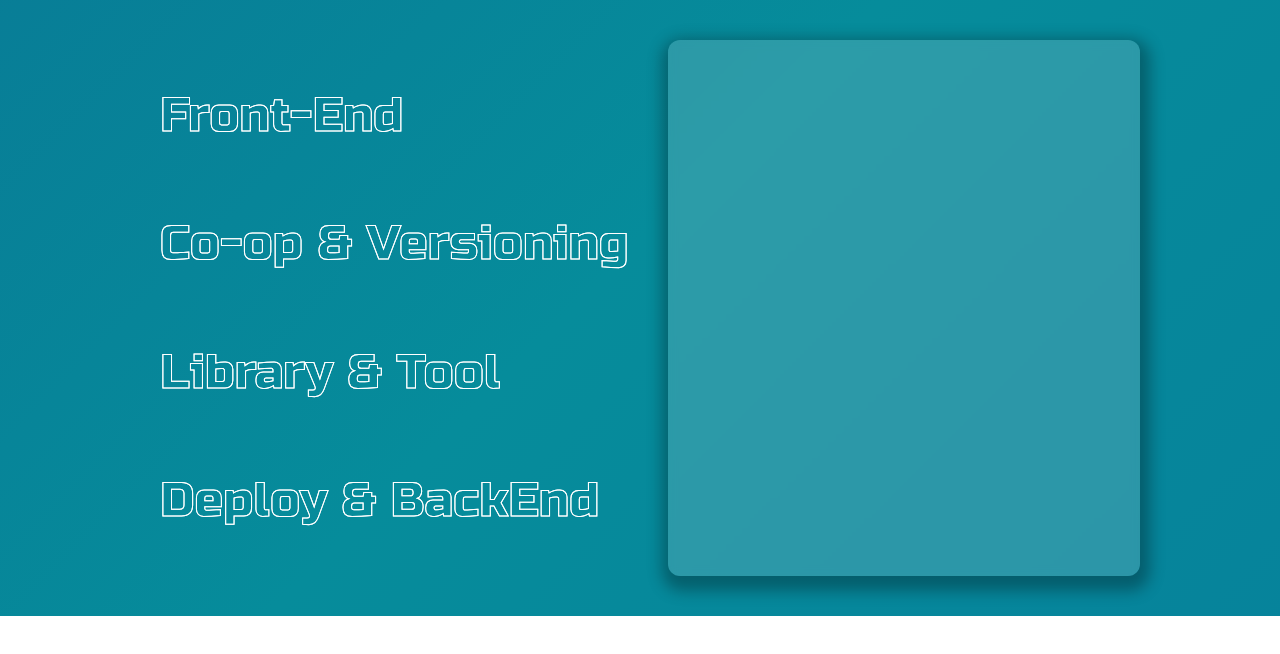
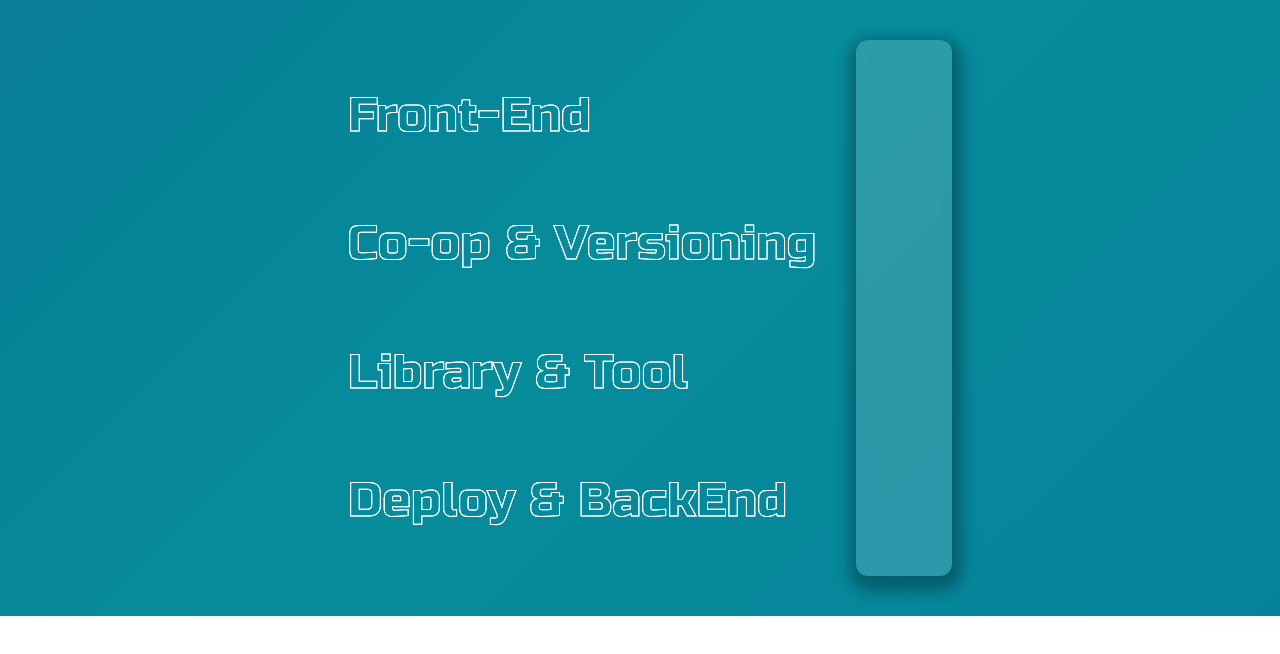
Before and after one commit to goodjam92/my-website, a Next.js app: page /about in a window 1280 px wide. Shown: the top 654 px of the page. Built offline with nearby package versions, Linux system fonts and the light colour scheme.

Commit message:
fix: ContentBox css 수정

```diff
--- a/components/common/commonStyle.ts
+++ b/components/common/commonStyle.ts
@@ -10,24 +10,20 @@ export const InnerContainer = styled.div`
 `;
 
 export const ContentBox = styled.div`
-  min-width: 120rem;
+  width: 100%;
   height: 100%;
   margin-left: 10rem;
   margin-right: 2rem;
   padding: 4rem;
+  display: flex;
+  justify-content: center;
+  align-items: center;
   box-sizing: border-box;
   transition: all 0.5s;
   ${media.large`
-  min-width: 108rem;
-  margin: 0;
-`}
-  ${media.medium`
-  min-width: 88rem;
   margin: 0;
 `}
   ${media.small`
-  min-width: fit-content;
-  margin: 0;
   padding: 0;
     `}
 `;
```
